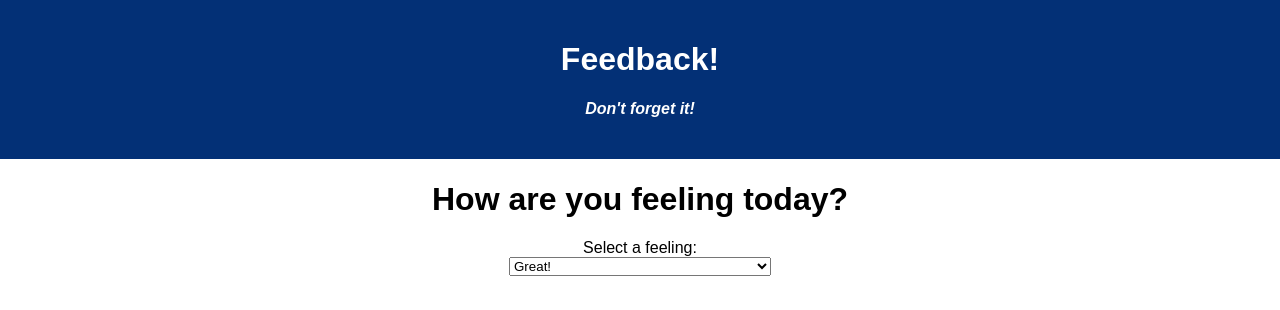
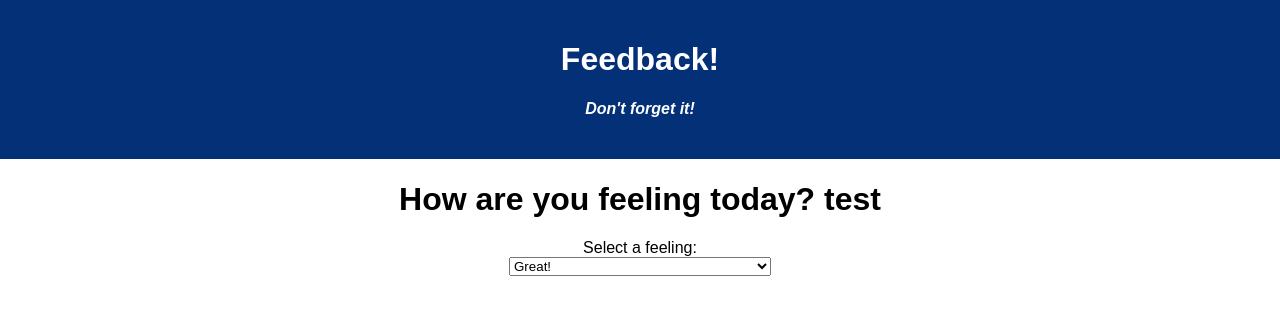
Before and after one commit to brendanhigginbottom/weekend-redux-feedback-loop, a React (Create React App) app: page /#/ in a window 1280 px wide. Shown: the top 310 px of the page. Built offline with nearby package versions, Linux system fonts and the light colour scheme.

Commit message:
set up and tested reducer for /feeling

```diff
--- a/src/components/Loop/Feeling.jsx
+++ b/src/components/Loop/Feeling.jsx
@@ -1,13 +1,20 @@
-
+import { useSelector, useDispatch } from "react-redux";
 
 function Feeling() {
+    //setting up dispatch to send value to redux
+    const dispatch = useDispatch();
+    const feeling = useSelector(store => store.feelingValue);
+
+    const handleSelection = (event) => {
+
+    }
 
     return (
         <>
-            <h1>How are you feeling today?</h1>
+            <h1>How are you feeling today? {feeling}</h1>
             <label for ="feeling">Select a feeling:</label>
             <br />
-            <select id="feeling">
+            <select onChange={handleSelection} id="feeling">
                 <option value="great">Great!</option>
                 <option value="reallygood">Really good!</option>
                 <option value="fantastic">Fantastic!</option>
--- a/src/index.js
+++ b/src/index.js
@@ -11,6 +11,13 @@ import logger from 'redux-logger';
 //Reducers
 
 // Feeling Reducer
+const feelingValue = (state = 'test', action) => {
+    if (action.type === 'SET_FEELING') {
+        return action.payload;
+    }
+
+    return state;
+};
 
 // Understanding Reducer
 
@@ -23,6 +30,7 @@ const storeInstance = createStore(
     combineReducers(
         {
             // reducers added to store here
+            feelingValue
         }
     ),
     applyMiddleware(logger)
```
